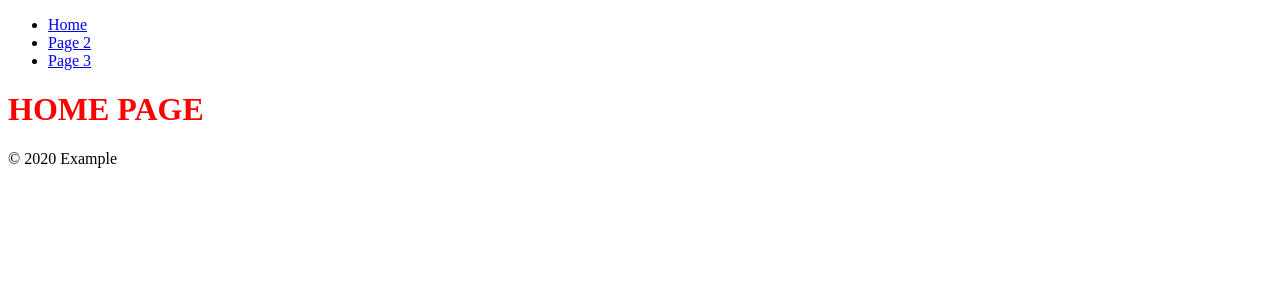
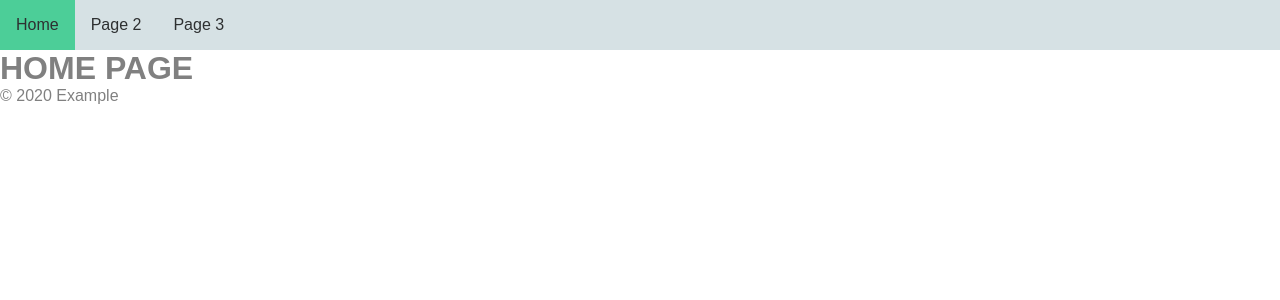
Before and after one commit to angus-boilerplates/Rocket-PHP-Boilerplate, a PHP site: page / in a window 1280 px wide. Shown: the top 300 px of the page. Run offline with PHP 8.4, Linux system fonts and the light colour scheme.

Commit message:
Switched to a function to handle NAVBAR current item and started to add page styles

```diff
--- a/includes/navbar.php
+++ b/includes/navbar.php
@@ -4,12 +4,21 @@
  * for the whole site, updating this file will change
  * the navbar for all pages
  */
+
+//Will set the current navigation page to have ID/CLASS: currentNavItem
+function isCurrent($pageName){
+	global $NAV_PAGE;
+	//If the global matches the argument set as current
+	if ($NAV_PAGE == $pageName){
+		echo "currentNavItem";
+	}
+}
 ?>
 
 <nav>
 	<ul>
-		<li><a href="/index.php">Home</a></li>
-		<li><a href="/page_2.php">Page 2</a></li>
-		<li><a href="/page_3.php">Page 3</a></li>
+		<li id="<?php isCurrent('index')?>"><a href="/index.php">Home</a></li>
+		<li id="<?php isCurrent('page_2')?>"><a href="/page_2.php">Page 2</a></li>
+		<li id="<?php isCurrent('page_3')?>"><a href="/page_3.php">Page 3</a></li>
 	</ul>
 </nav>
--- a/resources/styles/styles.css
+++ b/resources/styles/styles.css
@@ -1,5 +1,51 @@
+
+/*
+ * Stylsheet
+ */
 
 
-h1{
-	color: red;
+/*======================
+ R E S E T
+=======================*/
+*{
+	margin: 0;
+	padding: 0;
 }
+/*======================
+ B O D Y
+=======================*/
+
+body{
+	font-family: "Arial";
+	color: grey;
+}
+
+/*======================
+ N A V B A R
+=======================*/
+
+#currentNavItem{
+	background-color: #4CCE98;
+	color: #1F553F;
+}
+
+nav{
+	background-color: #D6E1E4;
+}
+
+nav ul{
+	display: flex;
+	flex-direction: row;
+}
+
+
+nav ul li{
+	list-style: none;
+	text-decoration: none;
+	padding: 1rem;
+}
+
+nav ul li a{
+	text-decoration: none;
+	color: #2E3031;
+}
```
